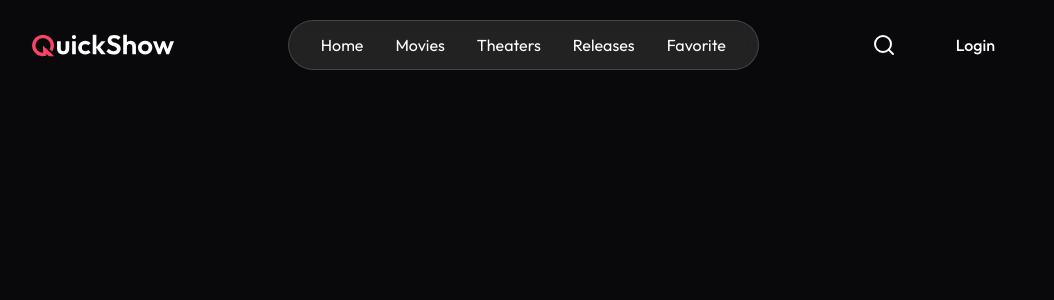
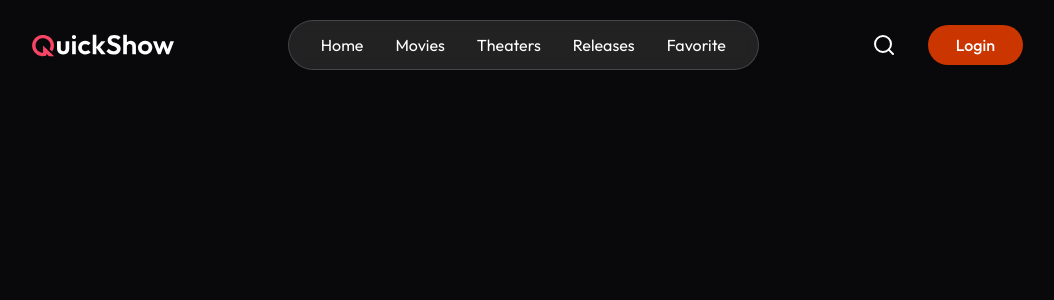
Before and after one commit to itsprajapati1204/Movies_Ticket_Booking, a React (Vite) app in the folder client/: page / in a window 1280 px wide. Shown: the top 300 px of the page, without its empty margins (113-1167 px from the left). Built offline with nearby package versions, Linux system fonts and the light colour scheme; no server answers.

Commit message:
update02

```diff
--- a/client/package.json
+++ b/client/package.json
@@ -10,6 +10,7 @@
     "preview": "vite preview"
   },
   "dependencies": {
+    "@clerk/clerk-react": "^5.33.0",
     "@tailwindcss/vite": "^4.1.11",
     "lucide-react": "^0.525.0",
     "node": "^22.17.0",
--- a/client/src/components/Navbar.jsx
+++ b/client/src/components/Navbar.jsx
@@ -2,9 +2,12 @@ import React, { useState } from "react";
 import {Link} from 'react-router-dom'
 import {assets} from '../assets/assets'
 import {MenuIcon,SearchIcon,XIcon} from 'lucide-react'
+import {useClerk, UserButton, useUser} from '@clerk/clerk-react'
 
 const Navbar = () => {
   const [isOpen, setIsOpen] = useState(false)
+  const {user} =useUser()
+  const {openSignIn} = useClerk()
 
   return (
     <div className="fixed top-0 left-0 z-50 w-full flex items-center justify-between px-6 md:px-16 lg:px-36 py-5">
@@ -25,7 +28,14 @@ const Navbar = () => {
       </div>
       <div className="flex items-center gap-8">
         <SearchIcon  className="max-md:hidden w-6 h-6 cursor-pointer"/>
-        <button className=' px-4 py-1 sm:px-7 sm:py-2 bg-primary hover:bg-primary-dull transition rounded-full font-medium cursor-pointer ' >Login</button>
+        {
+           !user ?(
+            <button onClick={openSignIn} className=' px-4 py-1 sm:px-7 sm:py-2 bg-orange-700 hover:bg-primary-dull transition rounded-full font-medium cursor-pointer'>Login</button>
+           ) :(
+            <UserButton/>
+           )
+        }
+
       </div>
       <MenuIcon className= 'max-md:ml-4 md:hidden w-8 h-8 cursor-pointer' onClick={() => setIsOpen(!isOpen)}/>
     </div>
--- a/client/src/main.jsx
+++ b/client/src/main.jsx
@@ -1,11 +1,20 @@
-import { StrictMode } from 'react'
-import { createRoot } from 'react-dom/client'
-import './index.css'
-import App from './App.jsx'
-import { BrowserRouter } from 'react-router-dom'
+import { StrictMode } from "react";
+import { createRoot } from "react-dom/client";
+import "./index.css";
+import App from "./App.jsx";
+import { BrowserRouter } from "react-router-dom";
+import { ClerkProvider } from "@clerk/clerk-react";
 
-createRoot(document.getElementById('root')).render(
-  <BrowserRouter>
-    <App />
-  </BrowserRouter>,
-)
+const PUBLISHABLE_KEY = import.meta.env.VITE_CLERK_PUBLISHABLE_KEY;
+
+if (!PUBLISHABLE_KEY) {
+  throw new Error("Missing Publishable Key");
+}
+
+createRoot(document.getElementById("root")).render(
+  <ClerkProvider publishableKey={PUBLISHABLE_KEY} >
+    <BrowserRouter>
+      <App />
+    </BrowserRouter>
+  </ClerkProvider>
+);
```
Also changed, not shown: 1 other file (tests, documents, lock files or other folders).
